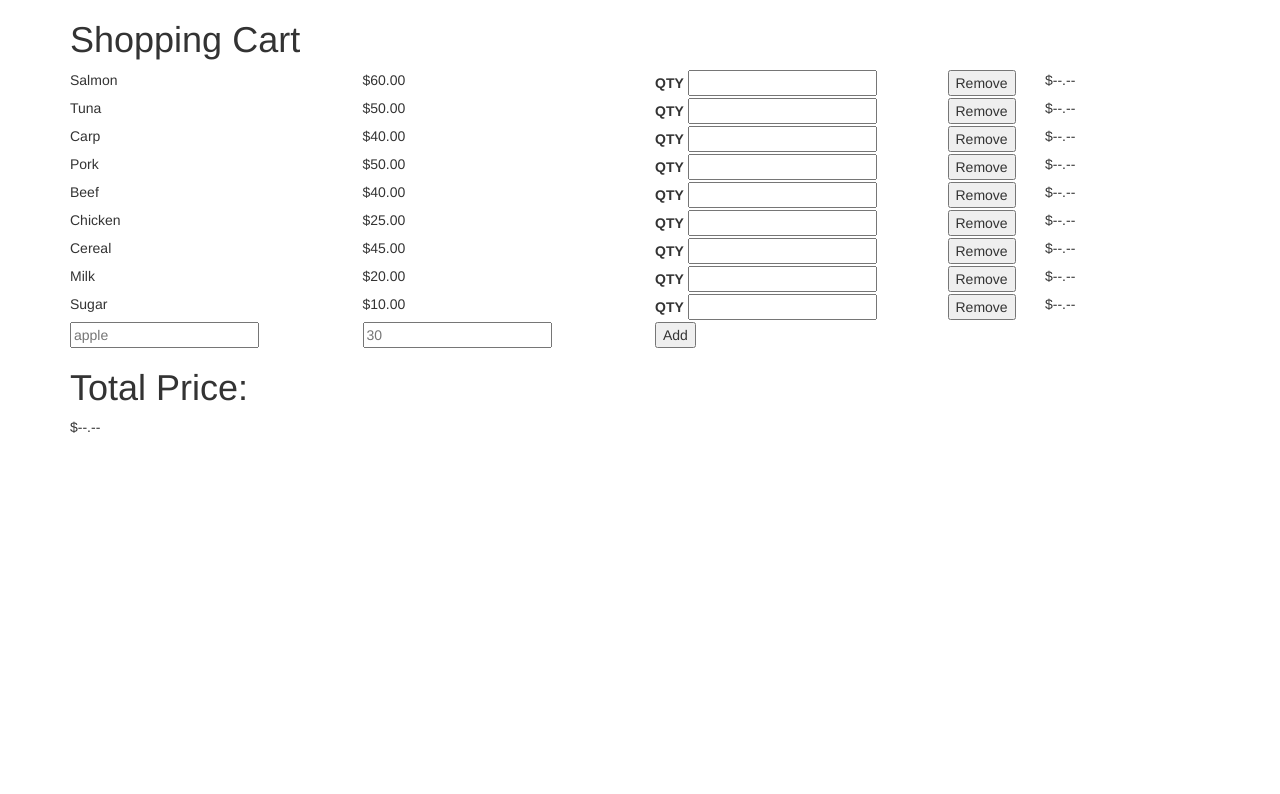
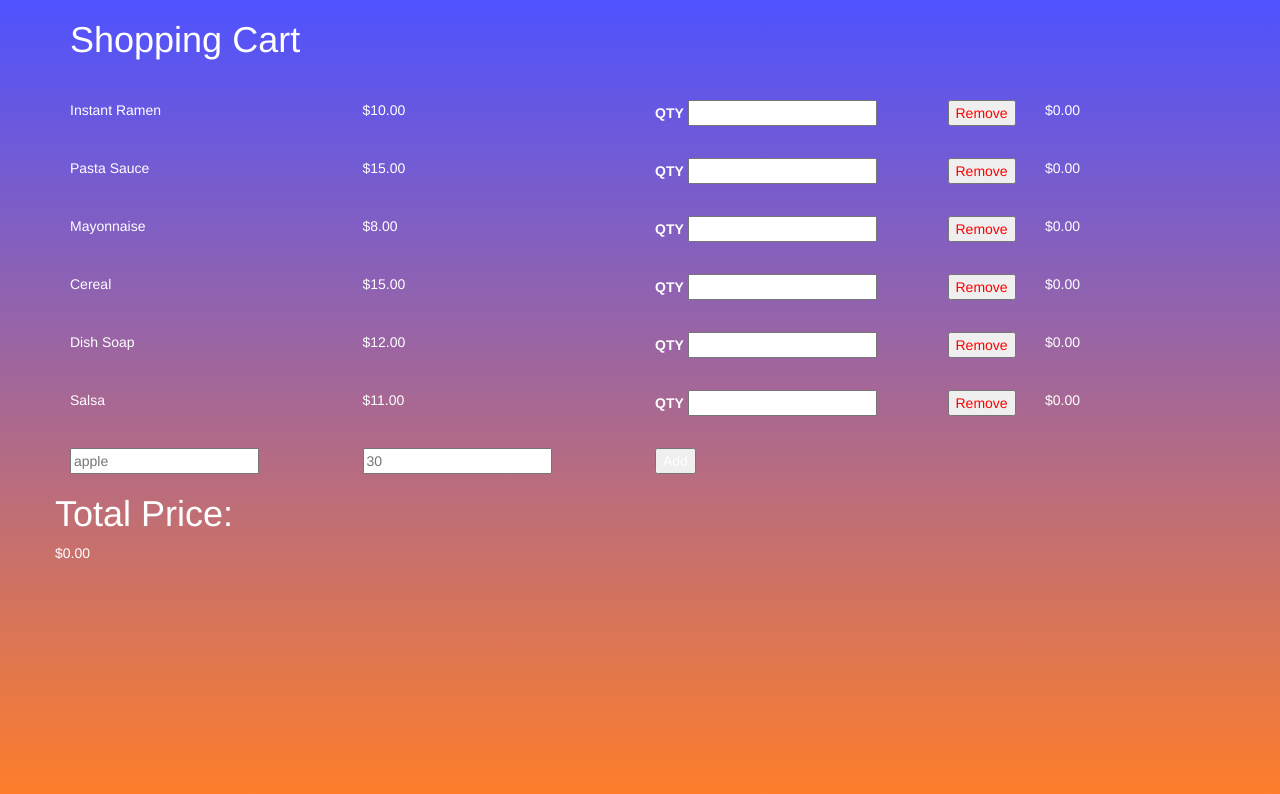
Before and after one commit to AntonyPerez0/simpleShoppingCart, a plain HTML site: page index.html in a window 1280 px wide. Drawn offline with nearby package versions, Linux system fonts and the light colour scheme.

Commit message:
edited the html,css, and JS

```diff
--- a/css/custom.css
+++ b/css/custom.css
@@ -0,0 +1,25 @@
+body {
+    background: linear-gradient(to bottom, #4F52FF, #FF7E29);
+    color: white;
+    height: 100vh;
+    margin: 0;
+    padding: 0;
+  }
+
+  .row.item {
+    margin-top: 30px;
+    margin-bottom: 30px;
+  }
+
+  .cart-title {
+    font-weight: bold;
+    color: white;
+  }
+
+  input {
+    color: black;
+  }
+
+  .remove {
+    color: red;
+  }
--- a/index.html
+++ b/index.html
@@ -1,5 +1,6 @@
 <!DOCTYPE html>
 <html lang="en">
+
 <head>
   <meta http-equiv="Content-Type" content="text/html; charset=UTF-8">
   <meta charset="utf-8">
@@ -7,11 +8,9 @@
   <meta name="viewport" content="width=device-width, initial-scale=1">
   <meta name="description" content="">
   <meta name="author" content="">
-    <title>My Cart</title>
-    <script
-      src="https://code.jquery.com/jquery-3.3.1.min.js"
-      integrity="sha256-FgpCb/KJQlLNfOu91ta32o/NMZxltwRo8QtmkMRdAu8="
-      crossorigin="anonymous"></script>
+  <title>My shopping cart</title>
+  <script src="https://code.jquery.com/jquery-3.3.1.min.js"
+    integrity="sha256-FgpCb/KJQlLNfOu91ta32o/NMZxltwRo8QtmkMRdAu8=" crossorigin="anonymous"></script>
   <script src="js/application.js"></script>
 
   <link href="css/bootstrap.min.css" rel="stylesheet">
@@ -31,167 +30,7 @@
   <section id="item-list" class="container">
     <div class="row item">
       <div class="item-name col-xs-3">
-        Salmon
-      </div>
-      <div class="item-price col-xs-3">
-        $60.00
-      </div>
-      <div class="item-qty col-xs-3">
-        <label>QTY</label>
-        <input class="quantity" type="number">
-      </div>
-      <div class="col-xs-1">
-        <button type="button" class="remove">
-          Remove
-        </button>
-      </div>
-      <div class="item-subtotal col-xs-2">
-        $--.--
-      </div>
-    </div>
-    <div class="row item">
-      <div class="item-name col-xs-3">
-        Tuna
-      </div>
-      <div class="item-price col-xs-3">
-        $50.00
-      </div>
-      <div class="item-qty col-xs-3">
-        <label>QTY</label>
-        <input class="quantity" type="number">
-      </div>
-      <div class="col-xs-1">
-        <button type="button" class="remove">
-          Remove
-        </button>
-      </div>
-      <div class="item-subtotal col-xs-2">
-        $--.--
-      </div>
-    </div>
-    <div class="row item">
-      <div class="item-name col-xs-3">
-        Carp
-      </div>
-      <div class="item-price col-xs-3">
-        $40.00
-      </div>
-      <div class="item-qty col-xs-3">
-        <label>QTY</label>
-        <input class="quantity" type="number">
-      </div>
-      <div class="col-xs-1">
-        <button type="button" class="remove">
-          Remove
-        </button>
-      </div>
-      <div class="item-subtotal col-xs-2">
-        $--.--
-      </div>
-    </div>
-    <div class="row item">
-      <div class="item-name col-xs-3">
-        Pork
-      </div>
-      <div class="item-price col-xs-3">
-        $50.00
-      </div>
-      <div class="item-qty col-xs-3">
-        <label>QTY</label>
-        <input class="quantity" type="number">
-      </div>
-      <div class="col-xs-1">
-        <button type="button" class="remove">
-          Remove
-        </button>
-      </div>
-      <div class="item-subtotal col-xs-2">
-        $--.--
-      </div>
-    </div>
-    <div class="row item">
-      <div class="item-name col-xs-3">
-        Beef
-      </div>
-      <div class="item-price col-xs-3">
-        $40.00
-      </div>
-      <div class="item-qty col-xs-3">
-        <label>QTY</label>
-        <input class="quantity" type="number">
-      </div>
-      <div class="col-xs-1">
-        <button type="button" class="remove">
-          Remove
-        </button>
-      </div>
-      <div class="item-subtotal col-xs-2">
-        $--.--
-      </div>
-    </div>
-    <div class="row item">
-      <div class="item-name col-xs-3">
-        Chicken
-      </div>
-      <div class="item-price col-xs-3">
-        $25.00
-      </div>
-      <div class="item-qty col-xs-3">
-        <label>QTY</label>
-        <input class="quantity" type="number">
-      </div>
-      <div class="col-xs-1">
-        <button type="button" class="remove">
-          Remove
-        </button>
-      </div>
-      <div class="item-subtotal col-xs-2">
-        $--.--
-      </div>
-    </div>
-    <div class="row item">
-      <div class="item-name col-xs-3">
-        Cereal
-      </div>
-      <div class="item-price col-xs-3">
-        $45.00
-      </div>
-      <div class="item-qty col-xs-3">
-        <label>QTY</label>
-        <input class="quantity" type="number">
-      </div>
-      <div class="col-xs-1">
-        <button type="button" class="remove">
-          Remove
-        </button>
-      </div>
-      <div class="item-subtotal col-xs-2">
-        $--.--
-      </div>
-    </div>
-    <div class="row item">
-      <div class="item-name col-xs-3">
-        Milk
-      </div>
-      <div class="item-price col-xs-3">
-        $20.00
-      </div>
-      <div class="item-qty col-xs-3">
-        <label>QTY</label>
-        <input class="quantity" type="number">
-      </div>
-      <div class="col-xs-1">
-        <button type="button" class="remove">
-          Remove
-        </button>
-      </div>
-      <div class="item-subtotal col-xs-2">
-        $--.--
-      </div>
-    </div>
-    <div class="row item">
-      <div class="item-name col-xs-3">
-        Sugar
+        Instant Ramen
       </div>
       <div class="item-price col-xs-3">
         $10.00
@@ -201,26 +40,125 @@
         <input class="quantity" type="number">
       </div>
       <div class="col-xs-1">
-        <button type="button" class="remove">
+        <button class="remove">
           Remove
         </button>
       </div>
       <div class="item-subtotal col-xs-2">
-        $--.--
+        $0.00
+      </div>
+    </div>
+    <div class="row item">
+      <div class="item-name col-xs-3">
+        Pasta Sauce
+      </div>
+      <div class="item-price col-xs-3">
+        $15.00
+      </div>
+      <div class="item-qty col-xs-3">
+        <label>QTY</label>
+        <input class="quantity" type="number">
+      </div>
+      <div class="col-xs-1">
+        <button class="remove">
+          Remove
+        </button>
+      </div>
+      <div class="item-subtotal col-xs-2">
+        $0.00
+      </div>
+    </div>
+    <div class="row item">
+      <div class="item-name col-xs-3">
+        Mayonnaise
+      </div>
+      <div class="item-price col-xs-3">
+        $8.00
+      </div>
+      <div class="item-qty col-xs-3">
+        <label>QTY</label>
+        <input class="quantity" type="number">
+      </div>
+      <div class="col-xs-1">
+        <button class="remove">
+          Remove
+        </button>
+      </div>
+      <div class="item-subtotal col-xs-2">
+        $0.00
+      </div>
+    </div>
+    <div class="row item">
+      <div class="item-name col-xs-3">
+        Cereal
+      </div>
+      <div class="item-price col-xs-3">
+        $15.00
+      </div>
+      <div class="item-qty col-xs-3">
+        <label>QTY</label>
+        <input class="quantity" type="number">
+      </div>
+      <div class="col-xs-1">
+        <button class="remove">
+          Remove
+        </button>
+      </div>
+      <div class="item-subtotal col-xs-2">
+        $0.00
+      </div>
+    </div>
+    <div class="row item">
+      <div class="item-name col-xs-3">
+        Dish Soap
+      </div>
+      <div class="item-price col-xs-3">
+        $12.00
+      </div>
+      <div class="item-qty col-xs-3">
+        <label>QTY</label>
+        <input class="quantity" type="number">
+      </div>
+      <div class="col-xs-1">
+        <button class="remove">
+          Remove
+        </button>
+      </div>
+      <div class="item-subtotal col-xs-2">
+        $0.00
+      </div>
+    </div>
+    <div class="row item">
+      <div class="item-name col-xs-3">
+        Salsa
+      </div>
+      <div class="item-price col-xs-3">
+        $11.00
+      </div>
+      <div class="item-qty col-xs-3">
+        <label>QTY</label>
+        <input class="quantity" type="number">
+      </div>
+      <div class="col-xs-1">
+        <button class="remove">
+          Remove
+        </button>
+      </div>
+      <div class="item-subtotal col-xs-2">
+        $0.00
       </div>
     </div>
     <div class="row item new">
       <div class="col-xs-3">
-        <input type="number" placeholder="apple" id="name">
+        <input placeholder="apple" id="name">
       </div>
       <div class="col-xs-3">
-        <input type="number" placeholder="30" id="cost">
+        <input placeholder="30" id="cost">
       </div>
       <div class="col-xs-1">
-        <button  type="button" id="fork">
+        <button id="fork">
           Add
         </button>
-      </div>
       </div>
       <div class="row">
         <div class="col-xs-12">
@@ -228,13 +166,11 @@
             Total Price:
           </h1>
           <div id="total-price">
-          $--.--
+            $0.00
+          </div>
         </div>
       </div>
     </div>
   </section>
-
-
 </body>
-
 </html>
--- a/js/application.js
+++ b/js/application.js
@@ -0,0 +1,47 @@
+$(document).ready(function() {
+    $("#fork").click(function() {
+      var name = $("#name").val();
+      var cost = parseFloat($("#cost").val()) || 0;
+
+      if (name && cost) {
+        var newItem = $("<div class='row item'>" +
+          "<div class='item-name col-xs-3'>" + name + "</div>" +
+          "<div class='item-price col-xs-3'>$" + cost.toFixed(2) + "</div>" +
+          "<div class='item-qty col-xs-3'><label>QTY</label> <input class='quantity' type='number'></div>" +
+          "<div class='col-xs-1'><button class='remove'>Remove</button></div>" +
+          "<div class='item-subtotal col-xs-2'>$0.00</div>" +
+          "</div>");
+
+        newItem.insertBefore(".new");
+        updateSubtotal(newItem);
+        updateTotalPrice();
+      }
+    });
+
+    $(document).on("click", ".remove", function() {
+      $(this).closest(".item").remove();
+      updateTotalPrice();
+    });
+
+    $(document).on("input", ".quantity", function() {
+      var newItem = $(this).closest(".item");
+      updateSubtotal(newItem);
+      updateTotalPrice();
+    });
+
+    function updateSubtotal(item) {
+      var price = parseFloat(item.find(".item-price").text().replace("$", "") || 0);
+      var quantity = parseFloat(item.find(".quantity").val()) || 0;
+      var subtotal = price * quantity;
+      item.find(".item-subtotal").text("$" + subtotal.toFixed(2));
+    }
+
+    function updateTotalPrice() {
+      var total = 0;
+      $(".item").each(function() {
+        var subtotal = parseFloat($(this).find(".item-subtotal").text().replace("$", "") || 0);
+        total += subtotal;
+      });
+      $("#total-price").text("$" + total.toFixed(2));
+    }
+  });
```
Lines whose indentation alone changed are shown as unchanged.
